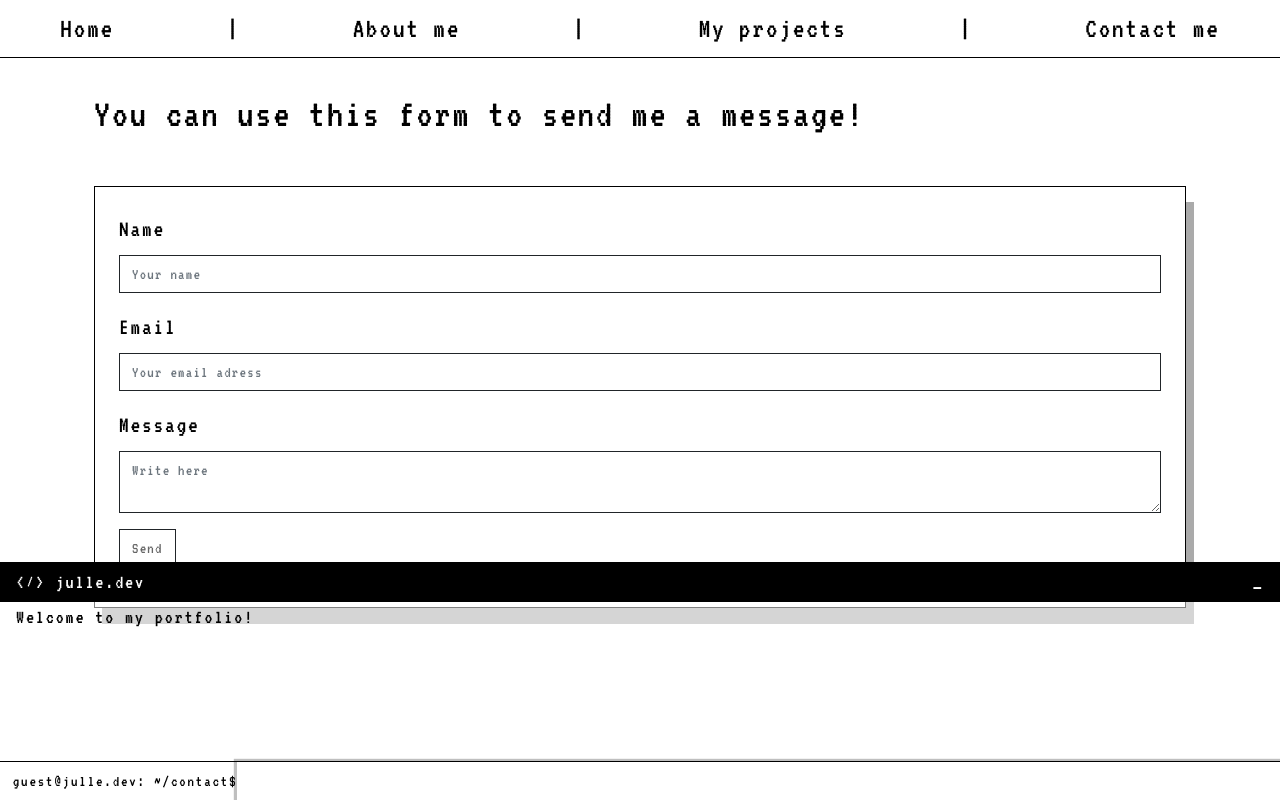
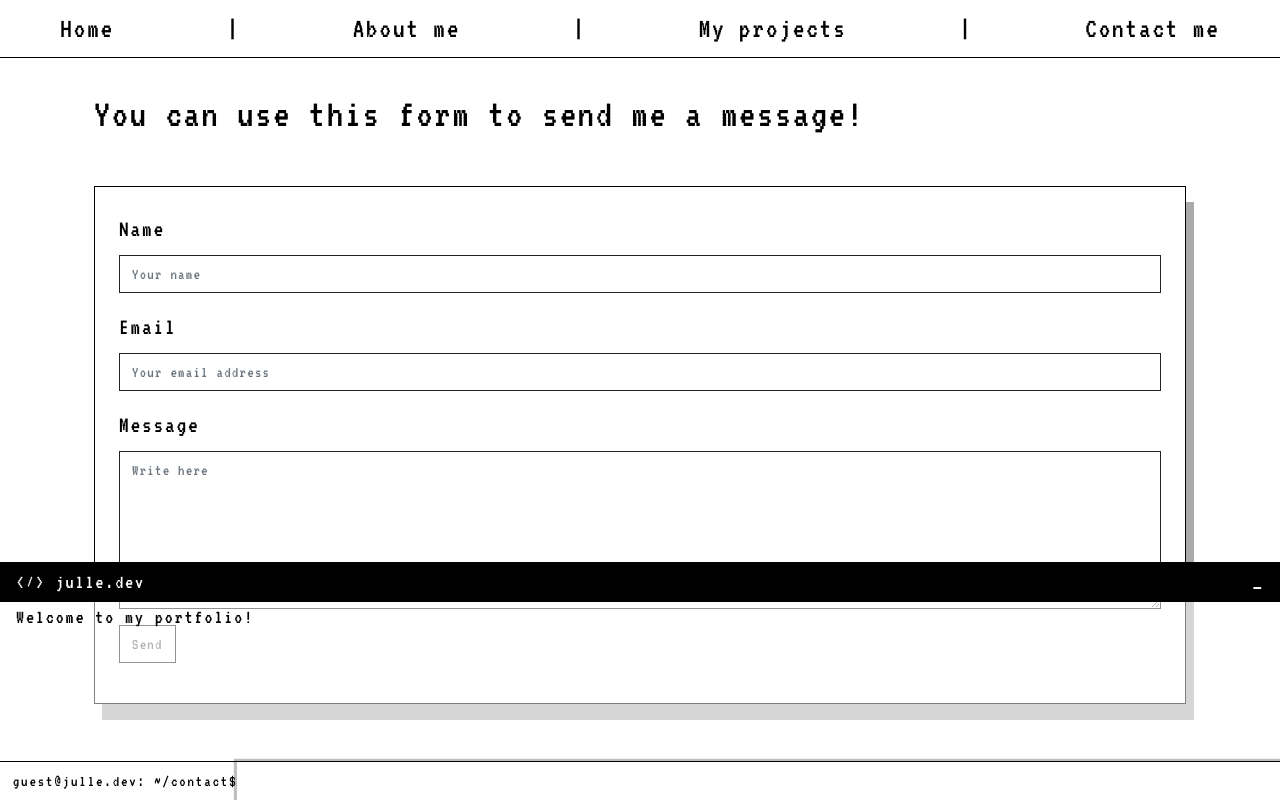
Before and after one commit to julleboi/my-portfolio, a React app in the folder client/: page /contact in a window 1280 px wide. Built offline with nearby package versions, Linux system fonts and the light colour scheme.

Commit message:
Change field props

```diff
--- a/client/src/contact/ContactForm.tsx
+++ b/client/src/contact/ContactForm.tsx
@@ -37,7 +37,7 @@ export default () => {
       />
       <ContactField
         type='email'
-        placeholder='Your email adress'
+        placeholder='Your email address'
         onChange={e => setEmail(e.currentTarget.value)}
       />
       <ContactField
--- a/client/src/contact/ContactInput.tsx
+++ b/client/src/contact/ContactInput.tsx
@@ -7,7 +7,6 @@ type ContactInputProps = ContactFieldProps & { id: string };
 const DefaultProps: React.InputHTMLAttributes<ContactInputElement> = {
   required: true,
   className: 'form-control',
-  maxLength: 1000
 };
 
 export default (props: ContactInputProps) => {
@@ -17,6 +16,7 @@ export default (props: ContactInputProps) => {
       return (
         <input
           {...DefaultProps}
+          maxLength={50}
           type={props.type}
           id={props.id}
           placeholder={props.placeholder}
@@ -27,6 +27,8 @@ export default (props: ContactInputProps) => {
       return (
         <textarea
           {...DefaultProps}
+          maxLength={1000}
+          rows={6}
           id={props.id}
           placeholder={props.placeholder}
           onChange={props.onChange}
```
